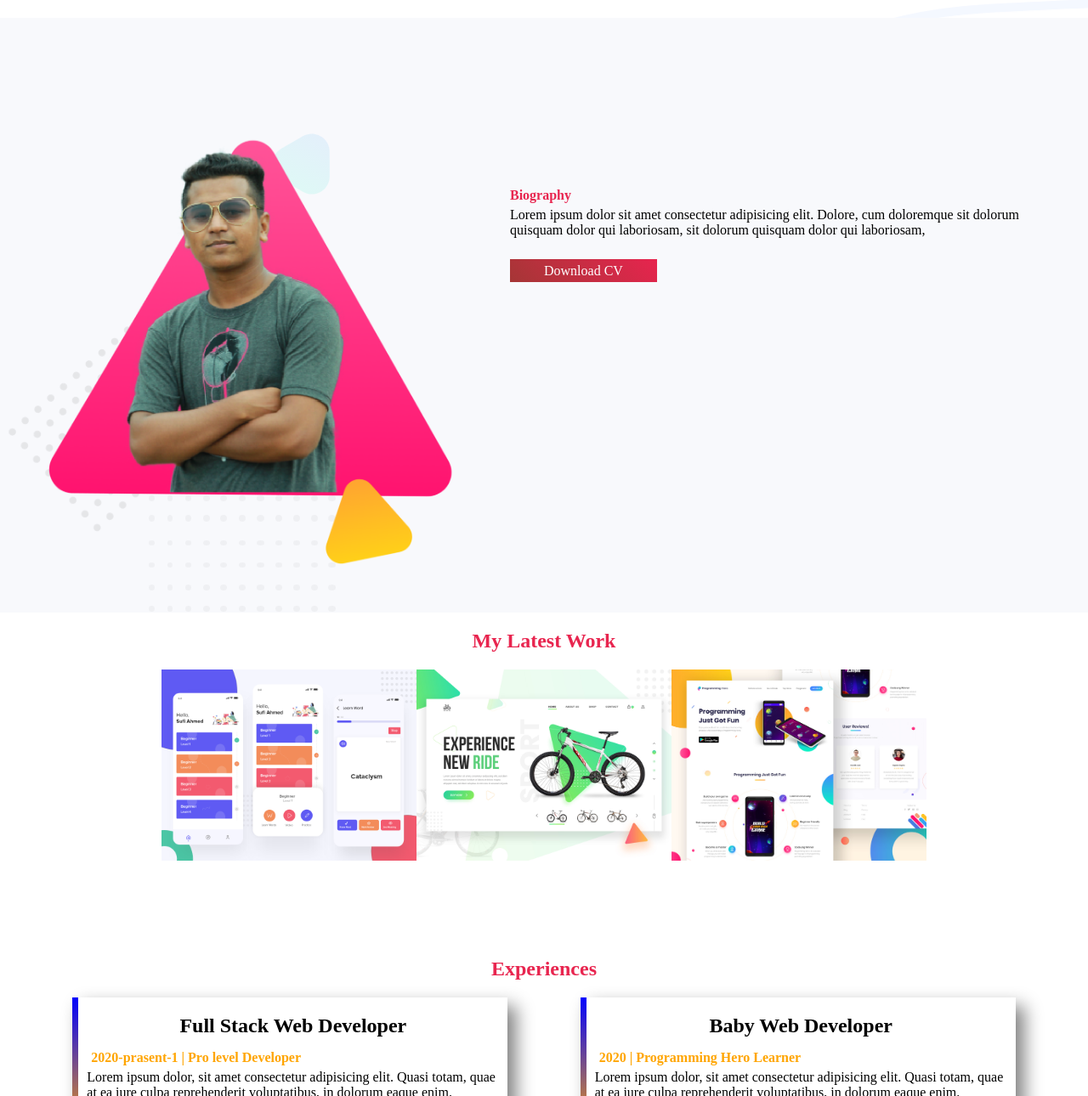
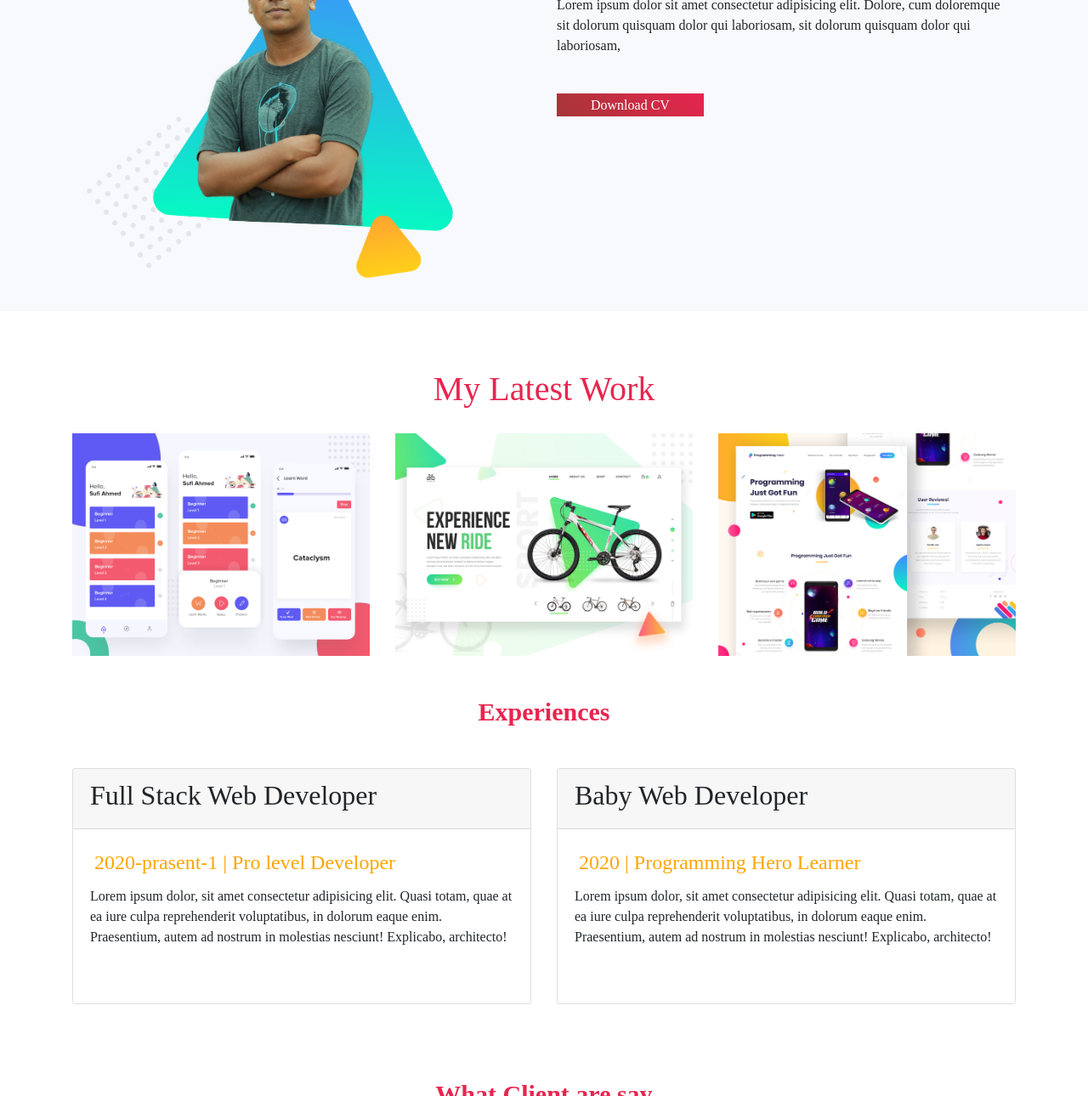
Before and after one commit to Arpolash/personal-website, a plain HTML site: page index.html in a window 1280 px wide. Shown: the part 658-1948 px from the top of the page at 85% size. Drawn offline with nearby package versions, Linux system fonts and the light colour scheme; a web font is replaced by a local one.

```diff
--- a/index.html
+++ b/index.html
@@ -4,79 +4,113 @@
     <meta charset="UTF-8">
     <meta name="viewport" content="width=device-width, initial-scale=1.0">
     <title>Personal website</title>
+    <link rel="stylesheet" href="https://maxcdn.bootstrapcdn.com/bootstrap/4.5.0/css/bootstrap.min.css">
     <link href="https://fonts.googleapis.com/css?family=Glegoo&display=swap" rel="stylesheet"/>
     <link rel="stylesheet" href="style.css">
 </head>
 <body>
     <!---------------Top section start------------------------>
-    <section class="top">
-        <div class="header-part">
-            <h4>Hello I'm</h4>
+    <div class="header-section">
+    <div class="container">
+        <div class="row header">
+            <div class="col-lg-6 col-md-6 col-sm-12 col-12 header-part mt-5">
+                <h4 class="mt-5">Hello I'm</h4>
                 <h1>AR Polas</h1>
                 <p>Lorem ipsum dolor sit amet consectetur adipisicing elit. Dolore, cum doloremque sit dolorum quisquam dolor qui laboriosam, nulla officiis iure.</p>
                 <a href="#">HERE ME</a>
+
             </div>
-        <div class="header-part">
+            <div class="col-lg-6 col-md-6 col-sm-12 col-12 header-img">
                     <img src="./images/mypic1.png" alt="">
             </div>
-    </section>
-      <!-----//---------Top section end----------------------->
+        </div>
+    </div>
 
-        <!---------------bottom section start------------------------>
-        <section class="bottom">
+</div>
+ <!---------------Top section end------------------------>
+
+  <!-----//---------middle section start----------------------->
+<section class="middle">
+    <div class="container">
+        <div class="row">
+            <div class="col-lg-6 col-md-6 col-sm-12 col-12 body-img ">
+                <img src="./images/mypic1.png" alt="">
+            </div>
+            <div class="col-lg-6 col-md-6 col-sm-12 col-12 mt-5">
                 <div class="header-part">
-                <img src="./images/mypic2.png" alt="">
-            </div>
-            <div class="header-part">
-                <h4>Biography</h4>
+                    <h4 class="mt-5">Biography</h4>
                     <p>Lorem ipsum dolor sit amet consectetur adipisicing elit. Dolore, cum doloremque sit  dolorum quisquam dolor qui laboriosam, sit  dolorum quisquam dolor qui laboriosam,</p>
                     <a href="#">Download CV</a>
                 </div>
-
-        </section>
-      <!--------//-------bottom section end ------------------------>
-
-
-       <!---------------work section start ------------------------>
-
-        <section class="work">
-            <h1>My Latest Work</h1>
-         <div class="all-pic">
-            <div class="pic">
-                <img src="./images/work-1.png" alt="">
             </div>
-            <div class="pic">
-                <img src="./images/work-2.jpg" alt="">
-            </div>
-            <div class="pic">
-                <img src="./images/work-3.jpg" alt="">
         </div>
     </div>
 
 </section>
+  <!-----//---------middle section end----------------------->
 
 
+
+
+
+       <!---------------work section start ------------------------>
+       <section class="work mt-5">
+        <div class="container">
+            <h1>My Latest Work</h1>
+            <div class="row">
+                <div class=" col-lg-4 col-sm-4 col-4 ">
+                    <img src="./images/work-1.png" alt="">
+                </div>
+                <div class="  col-lg-4 col-sm-4 col-4 ">
+                    <img src="./images/work-2.jpg" alt="">
+                </div>
+                <div class="col-lg-4 col-sm-4 col-4 ">
+                    <img src="./images/work-3.jpg" alt="">
+                </div>
+            </div>
+        </div>
+
+       </section>
        <!---------//------work section end ------------------------>
 
 
        <!------------------experiences section start------------------>
-       <section class="experiences">
-        <h1 class="head-line">Experiences</h1>
+
+       <section class="experience header-part">
+           <div class="container ">
+               <h1 class="text-center mt-5 mb-5">Experiences</h1>
+               <div class="row">
+                   <div class="col-lg-6 col-md-6 col-sm-12 col-12 mb-5">
                        <div class="card">
-        <div id="uniqe" class="first-card">
-            <h1>Full Stack Web Developer</h1>
+                           <div class="card-header">
+                            <h2>Full Stack Web Developer</h2>
+                           </div>
+                           <div class="card-body">
                             <h4>2020-prasent-1 | Pro level Developer</h4>
                             <p>Lorem ipsum dolor, sit amet consectetur adipisicing elit. Quasi totam, quae at ea iure culpa reprehenderit voluptatibus, in dolorum eaque enim. Praesentium, autem ad nostrum in molestias nesciunt! Explicabo, architecto!</p>
                         </div>
-        <div id="uniqe1">
-            <h1>Baby Web Developer</h1>
+                           </div>
+                       </div>
+
+
+                       <div class="col-lg-6 col-md-6 col-sm-12 col-12 " >
+                        <div class="card">
+                            <div class="card-header">
+                                <h2>Baby Web Developer</h2>
+                            </div>
+                            <div class="card-body">
                              <h4>2020 | Programming Hero Learner</h4>
                              <p>Lorem ipsum dolor, sit amet consectetur adipisicing elit. Quasi totam, quae at ea iure culpa reprehenderit voluptatibus, in dolorum eaque enim. Praesentium, autem ad nostrum in molestias nesciunt! Explicabo, architecto!</p>
                          </div>
+                            </div>
+                        </div>
 
                    </div>
+               </div>
+           </div>
        </section>
-    <!------//------------experiences section end------------------>
+
+
 
     <!--------------------feedback section start------------------------>
 
@@ -101,5 +135,13 @@
 </section>
 
       <!--------------------footer section end---------------------->
+
+      <script src="https://ajax.googleapis.com/ajax/libs/jquery/3.5.1/jquery.min.js"></script>
+
+<!-- Popper JS -->
+<script src="https://cdnjs.cloudflare.com/ajax/libs/popper.js/1.16.0/umd/popper.min.js"></script>
+
+<!-- Latest compiled JavaScript -->
+<script src="https://maxcdn.bootstrapcdn.com/bootstrap/4.5.0/js/bootstrap.min.js"></script>
 </body>
 </html>
--- a/style.css
+++ b/style.css
@@ -1,23 +1,15 @@
 *{margin:0;padding:0;box-sizing:border-box;
     font-family: 'Glegoo', serif;}
         /*----------------top section start-------------*/
-section.top{
-    display: flex;
-    background-image: url('images/header-bg.png');
+.header-section{
+    background-image: url('./images/header-bg.png');
 }
-.header-part{
-    margin: 0 0 10px 20px;
-    padding-left: 60px;
-}
-.header-part h4{
-    padding: 130px 0 5px 0;
-
-}
-.header-part h1{
+.header-part h1 ,.middle h4{
     color: #e61643ef;
     font-weight: 900;
     font-size: 30px;
 }
+
 .header-part p{
     padding-bottom: 30px;
 }
@@ -28,48 +20,21 @@ section.top{
     background-image: linear-gradient(45deg, #a53636 , #e61643ef);
 }
 
-.header-part img{
+.header-img img{
    width: 100%;
 }
   /*-------//---------top section end-------------*/
-/*---------------------buttom section start-------------*/
-section.bottom{
-    display: flex;
+/*---------------------middle section start-------------*/
+section.middle{
+
     background-image: url('./images/biography-bg.png');
-
 }
-section.bottom .header-part{
-    width: 80%;
-    margin-left: -100px;
-
-}
-section.bottom .header-part h4{
-    padding-top: 200px;
-    color: #e61643ef;
-
-
-}
-section.bottom .header-part img{
+.body-img img{
     width: 100%;
 }
-section.bottom .header-part p{
-    margin-right: 20px;
-}
-
-/*--------//-------------buttom section end-------------*/
+/*--------//-------------middle section end-------------*/
 /*----------------------------work section start--------------*/
-.all-pic{
-    width: 100%;
-    display: flex;
-    justify-content: center;
-
-
-}
-.pic{
-    width: 300px;
-
-}
-.pic img{width: 100%;}
+.work img{width: 100%;}
 
 .work h1{
     text-align: center;
@@ -88,50 +53,16 @@ section.bottom .header-part p{
 
 
 }
-.card{
-    width: 100%;
-    display: flex;
-    justify-content:space-evenly;
 
-
-}
 .experiences h1{
     text-align: center;
     padding: 10px 0 20px 0;
 
-}
-.head-line{
-    color: #e61643ef;
-}
-.card h1{
-    padding:10px;
+
 }
 .card h4{
     padding: 5px;
     color: orange;
-}
-#uniqe{
-    border-left: 7px solid;
-    border-image: linear-gradient(blue ,orange);
-    border-image-slice: 1;
-    width: 40%;
-    background-color: white;
-    height: 100%;
-    box-shadow: 10px 10px 20px gray;
-    padding: 10px;
-
-}
-#uniqe1{
-    border-left: 7px solid;
-    border-image: linear-gradient(blue ,orange);
-    border-image-slice: 1;
-    width: 40%;
-    background-color: white;
-    height:100%;
-    box-shadow: 10px 10px 20px gray;
-    padding: 10px ;
-
-
 }
 
 /*-----------//------------experiences section end------------------------*/
@@ -184,11 +115,12 @@ section.feedback .email-box{
 /*------------media-----------------------------*/
 
 @media(max-width:768px){
-  #uniqe{
-      height: 100%;
-  }
-  #unipe1{
-      height: 100%;
-  }
+     .header {
+        display: flex;
+      flex-direction: column-reverse;
+    }
 
+    .header-img img{
+        margin:0 0 -70px 0;
+    }
 }
```
Also changed, not shown: 1 other file. Lines whose indentation alone changed are shown as unchanged.
